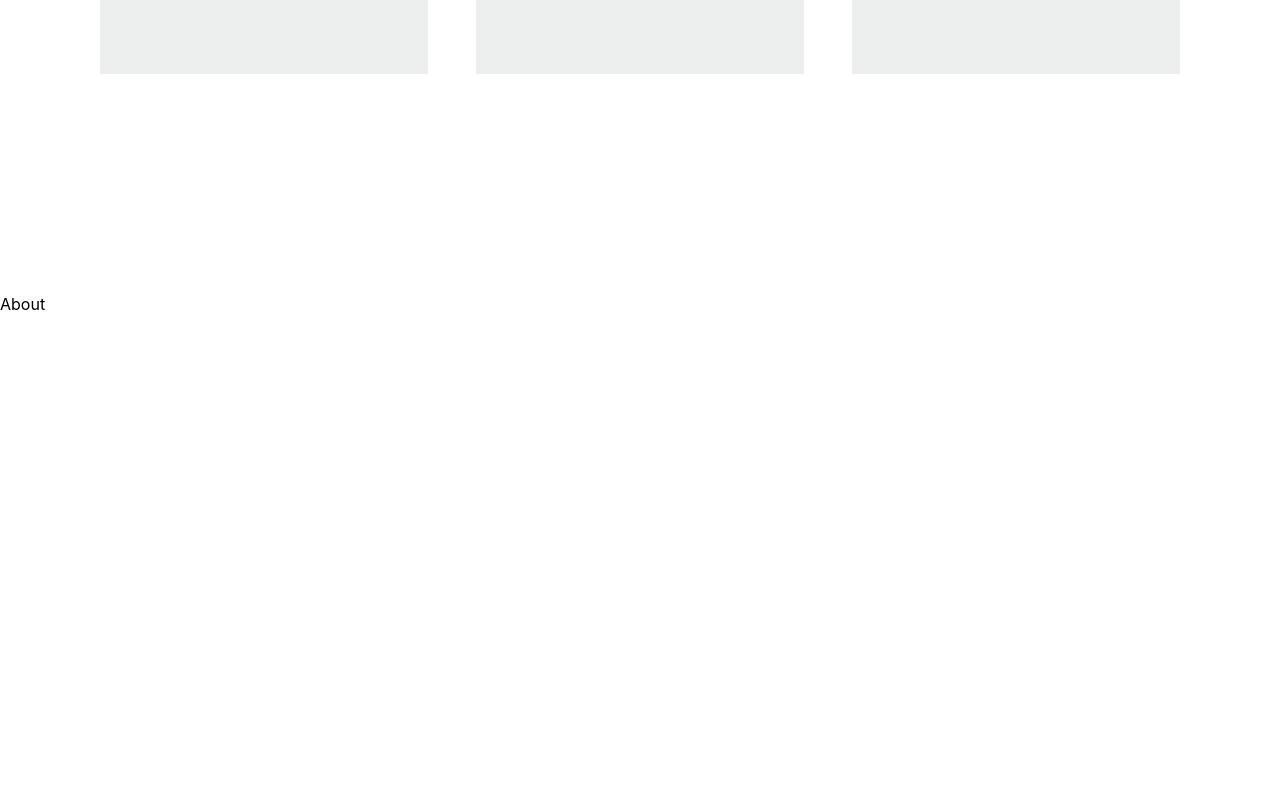
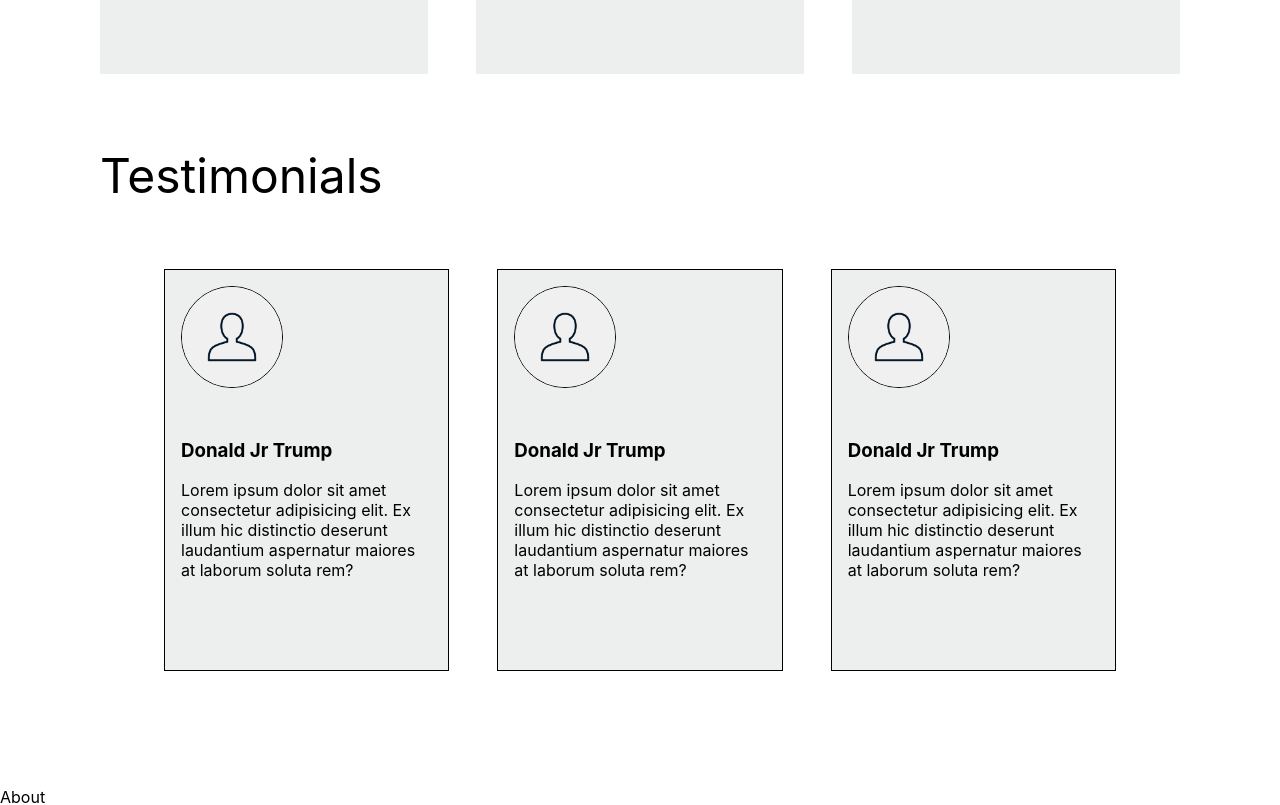
Before and after one commit to artikov/little-lemon, a React (Create React App) app: page / in a window 1280 px wide. Shown: the part 1220-2025 px from the top of the page. Built offline with nearby package versions, Linux system fonts and the light colour scheme.

Commit message:
style testimonials

```diff
--- a/src/components/Main.jsx
+++ b/src/components/Main.jsx
@@ -26,8 +26,8 @@ const Main = () => {
         </div>
       </main>
       <Specials />
+      <Testimonials />
       <About />
-      <Testimonials />
     </>
   );
 };
--- /dev/null
+++ b/src/components/Testimonial.jsx
@@ -0,0 +1,21 @@
+import React from "react";
+
+const Testimonial = () => {
+  return (
+    <div className="testimonial__container">
+      <div className="testimonial__img">
+        <img src="/icons_assets/user.png" alt="" />
+      </div>
+      <div className="testimonial__info">
+        <h3>Donald Jr Trump</h3>
+        <p>
+          Lorem ipsum dolor sit amet consectetur adipisicing elit. Ex illum hic
+          distinctio deserunt laudantium aspernatur maiores at laborum soluta
+          rem?
+        </p>
+      </div>
+    </div>
+  );
+};
+
+export default Testimonial;
--- a/src/components/Testimonials.jsx
+++ b/src/components/Testimonials.jsx
@@ -1,7 +1,17 @@
 import React from "react";
+import Testimonial from "./Testimonial";
 
 const Testimonials = () => {
-  return <div className="testimonials__container">Testimonials</div>;
+  return (
+    <div className="testimonials__container">
+      <p className="main__subtitle">Testimonials</p>
+      <div className="testimonial-cards__container">
+        <Testimonial />
+        <Testimonial />
+        <Testimonial />
+      </div>
+    </div>
+  );
 };
 
 export default Testimonials;
--- a/src/index.css
+++ b/src/index.css
@@ -109,7 +109,6 @@ code {
 }
 
 .specials-food__container {
-  height: 100vh;
   display: grid;
   grid-template-columns: repeat(3, 1fr);
   grid-template-rows: 1fr;
@@ -128,12 +127,47 @@ code {
 }
 
 .special__info {
-  padding: 20px;
+  padding: 1rem;
 }
 
 /* TESTIMONIALS DESIGN */
 .testimonials__container {
-  height: 100vh;
+  margin: 2rem 0;
+  display: flex;
+  flex-direction: column;
+  padding: 20px 100px;
+}
+
+.testimonial-cards__container {
+  margin: 4rem;
+  display: grid;
+  grid-template-columns: repeat(3, 1fr);
+  grid-template-rows: 1fr;
+  grid-column-gap: 3rem;
+  grid-row-gap: 0px;
+}
+
+.testimonial__container {
+  height: 400px;
+  background-color: #edefee;
+  border: 1px solid black;
+}
+
+.testimonial__img {
+  width: 100px;
+  height: 100px;
+  border-radius: 50%;
+  border: 1px solid black;
+  margin: 1rem;
+}
+
+.testimonial__img > img {
+  width: 100%;
+  border-radius: 50%;
+}
+
+.testimonial__info {
+  padding: 1rem;
 }
 
 /* ABOUT DESIGN */
```
Also changed, not shown: public/icons_assets/user.png (added).
